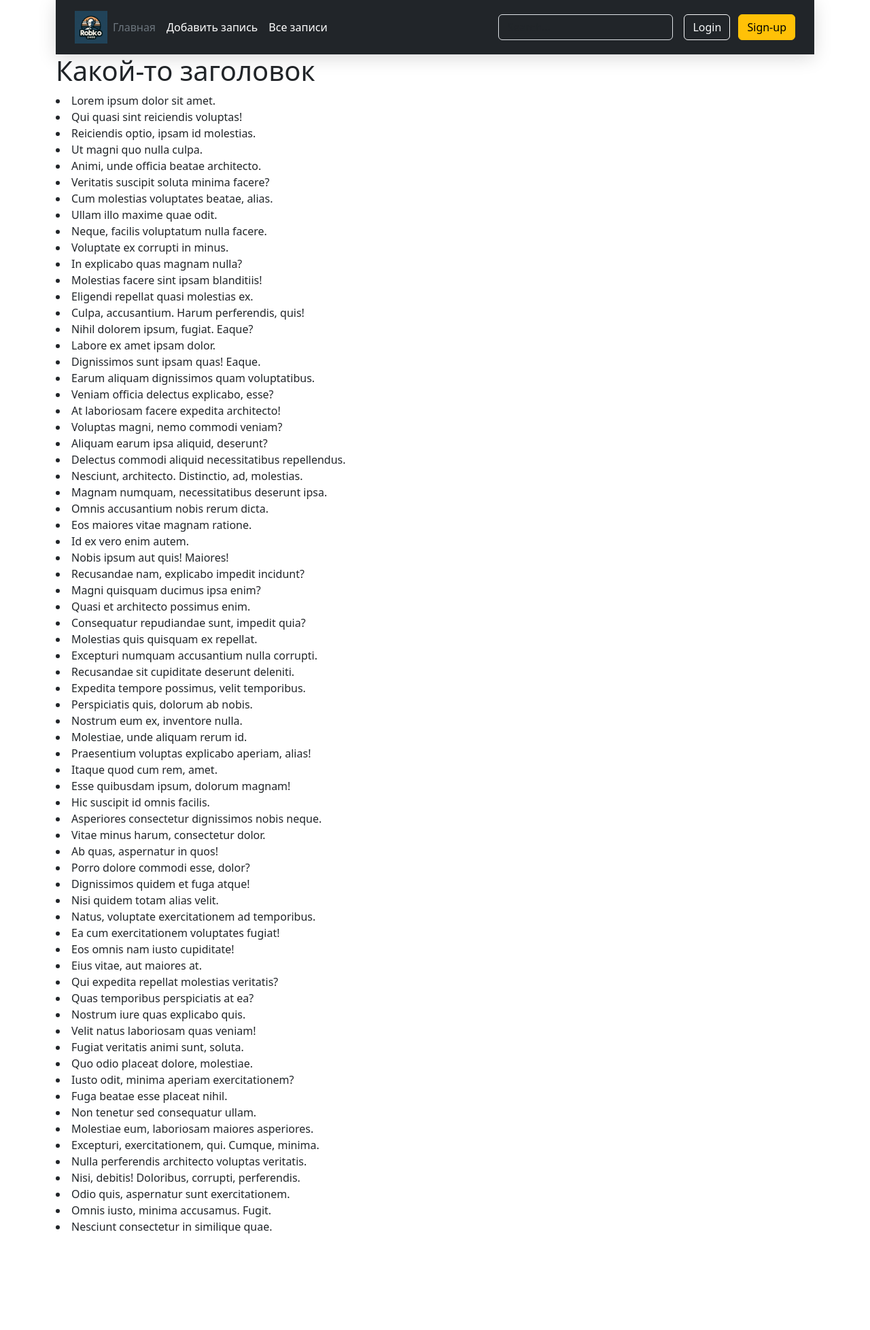
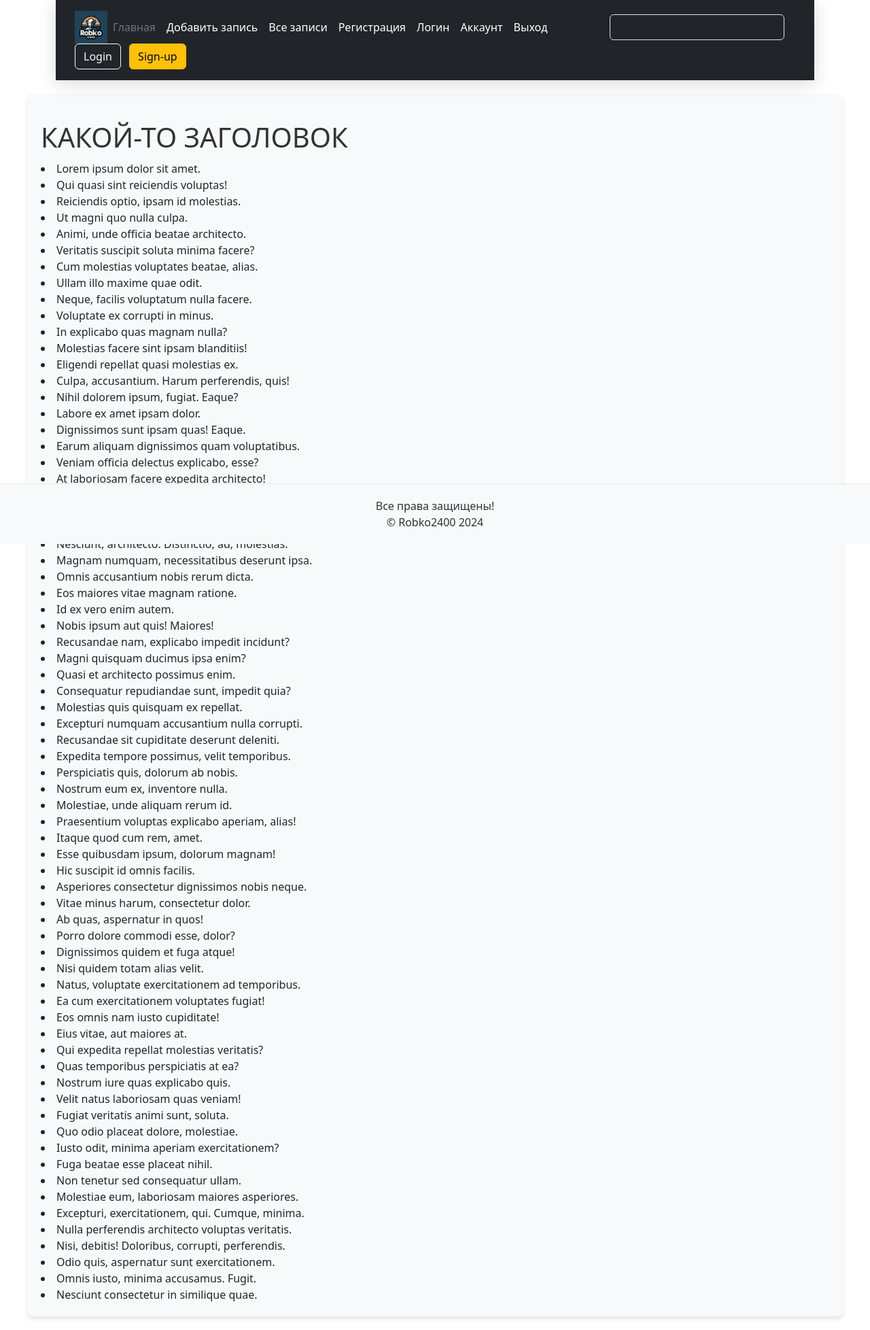
Before and after one commit to Vladimir2400/Flask_pet, a Flask app: page / in a window 1280 px wide. Shown: the whole page at 68% size. Before the commit the page ends 1814 px from the top, so only its background shows below. Run offline with Flask 3, Linux system fonts and the light colour scheme.

Commit message:
add_main

```diff
--- a/static/css/main.css
+++ b/static/css/main.css
@@ -3,22 +3,19 @@
 	height: 100vh;
 	display: flex;
 	flex-direction: column;
-}
-
-/* CONTENT */
-.content {
-	flex: 1;
+	background-color: #333333;
 }
 
 
 /* Header */
 header {
-	position: sticky;
-	top: 0;
-	padding: 10px;
-	z-index: 1000;
-	-webkit-box-shadow: 0 5px 25px rgba(0, 0, 0, 0.15);
-		  box-shadow: 0 5px 25px rgba(0, 0, 0, 0.15);
+    position: sticky;
+    top: 0;
+    padding: 10px;
+    z-index: 1000;
+    box-shadow: 0 5px 25px rgba(0, 0, 0, 0.15);
+    background-color: #fff;
+    width: 100%;
 }
 
 .header__img {
@@ -115,3 +112,48 @@ header {
 	 opacity: 1;
 	 font-weight: 300;
 }
+
+/* CONTENT */
+.content {
+    padding: 20px;
+    margin: 20px auto;
+    max-width: 1200px;
+    background-color: #f8f9fa;
+    border-radius: 8px;
+    box-shadow: 0 4px 6px rgba(0, 0, 0, 0.1);
+}
+
+.content p {
+    font-size: 16px;
+    line-height: 1.6;
+    color: #333;
+}
+
+.content h1, .content h2, .content h3, .content h4 {
+    margin-top: 20px;
+    margin-bottom: 10px;
+    color: #333;
+    text-transform: uppercase;
+}
+
+.content a {
+    color: #007bff;
+    text-decoration: none;
+}
+
+.content a:hover {
+    text-decoration: underline;
+}
+
+/* FOOTER */
+.footer {
+    padding: 20px;
+    background-color: #f8f9fa;
+    text-align: center;
+    color: #333;
+    border-top: 1px solid #e7e7e7;
+    position: fixed;
+    left: 0;
+    bottom: 0;
+    width: 100%;
+}
--- a/templates/base.html
+++ b/templates/base.html
@@ -14,7 +14,7 @@
             <div class="d-flex flex-wrap align-items-center justify-content-center justify-content-lg-start">
                 <a href="/" class="d-flex align-items-center mb-2 mb-lg-0 text-white text-decoration-none">
                     <img class="header__img" src="{{ url_for('static', filename='img/логоробко.png') }}" alt="">
-                        <use xlink:href="#bootstrap"></use>
+                    <use xlink:href="#bootstrap"></use>
                     </svg>
                 </a>
 
@@ -22,6 +22,10 @@
                     <li><a href="{{ url_for('index') }}" class="nav-link px-2 text-secondary">Главная</a></li>
                     <li><a href="{{ url_for('create') }}" class="nav-link px-2 text-white">Добавить запись</a></li>
                     <li><a href="{{ url_for('posts') }}" class="nav-link px-2 text-white">Все записи</a></li>
+                    <li><a href="#" class="nav-link px-2 text-white">Регистрация</a></li>
+                    <li><a href="#" class="nav-link px-2 text-white">Логин</a></li>
+                    <li><a href="#" class="nav-link px-2 text-white">Аккаунт</a></li>
+                    <li><a href="#" class="nav-link px-2 text-white">Выход</a></li>
                 </ul>
 
                 <form class="col-12 col-lg-auto mb-3 mb-lg-0 me-lg-3" role="search">
@@ -36,12 +40,19 @@
             </div>
         </div>
     </header>
-    {% block content %}{% endblock %}
 
-    {% block main_page %}{% endblock %}
-
-    {% block footer %}{% endblock %}
 </div>
 
+<div class="content">
+{% block content %}{% endblock %}
+</div>
+
+
+{% block main_page %}{% endblock %}
+
+<footer class="footer">
+    Все права защищены!<br>
+    &#169; Robko2400 2024
+</footer>
 </body>
 </html>
--- a/templates/index.html
+++ b/templates/index.html
@@ -77,3 +77,5 @@
 <li>Omnis iusto, minima accusamus. Fugit.</li>
 <li>Nesciunt consectetur in similique quae.</li>
 {% endblock %}
+{% block footer %}
+{% endblock %}
```
